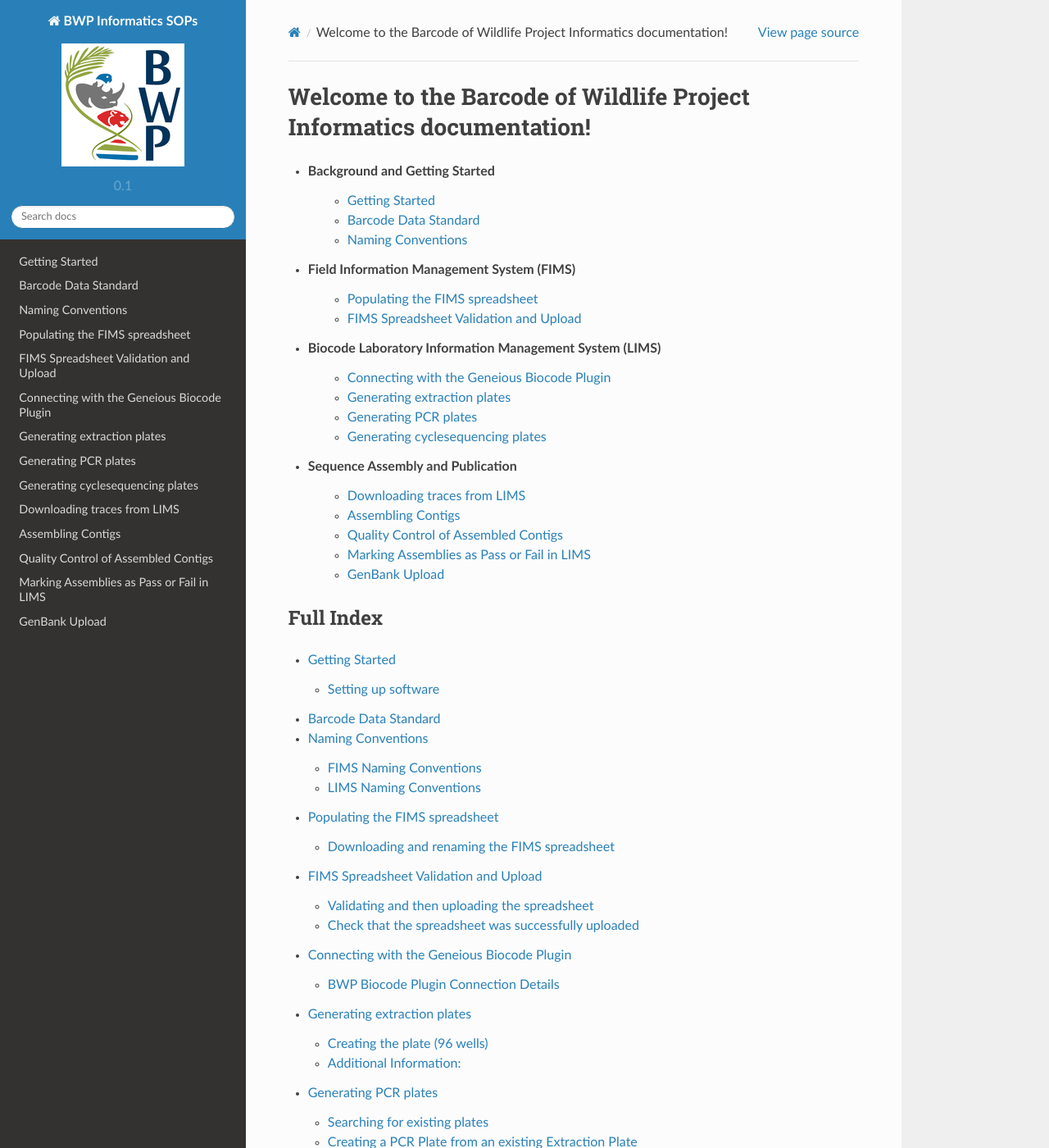
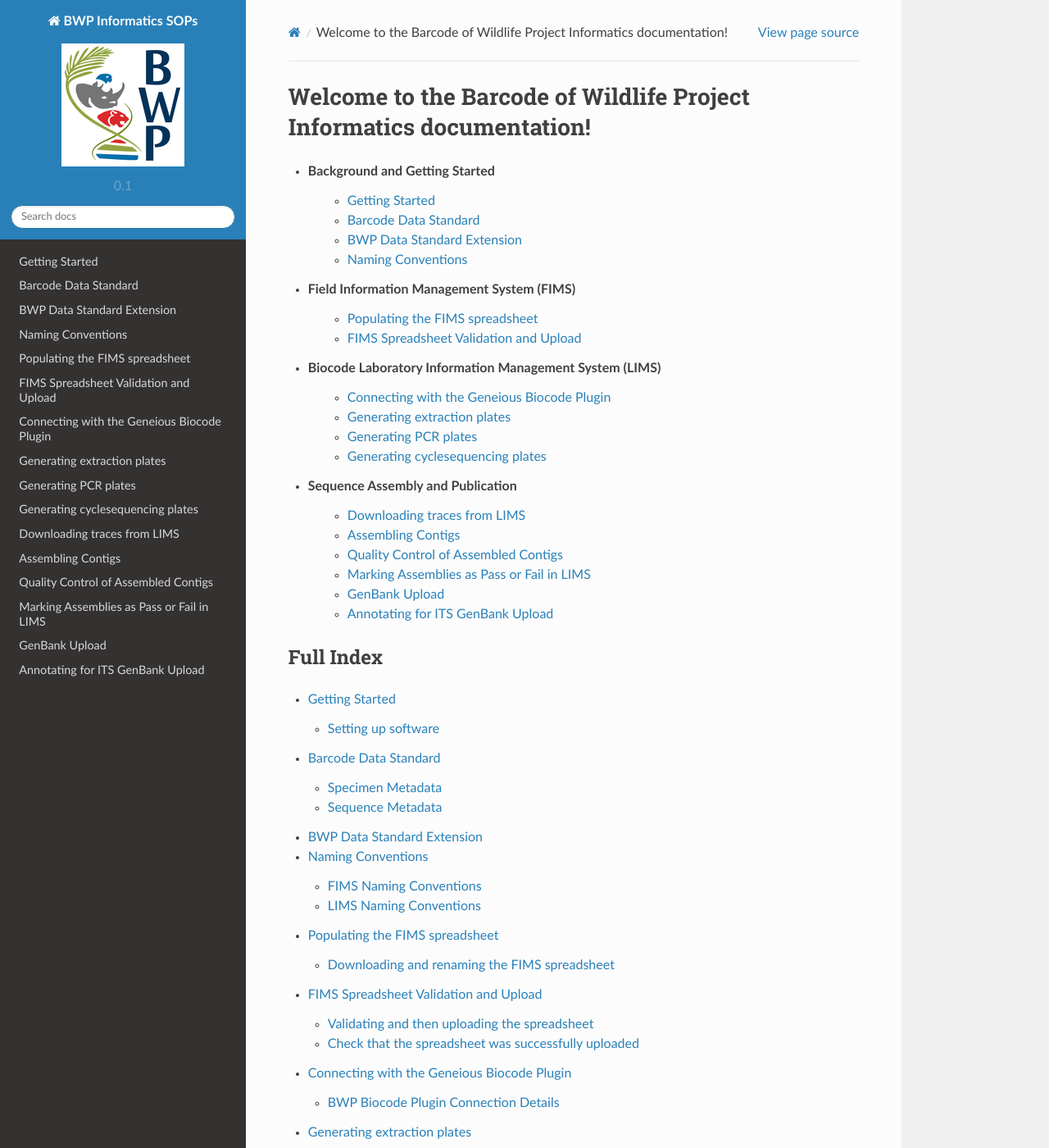
Before and after one commit to SIBarcodeNetwork/BWP-FIMS-and-LIMS, a Sphinx documentation site: the page built from Docs/index.rst, in a window 1280 px wide and 1400 px high. Shown: the whole window at 82% size. Built offline with Sphinx 7.4.7 and the Read the Docs theme 2.0.0, drawn with Linux system fonts in a browser that asks for light colours; some of the changed lines change nothing that is shown; some of the changed text lies outside the part shown.

Commit message:
added its annotation, and also new data standard split

```diff
--- /dev/null
+++ b/Docs/barcode_data_standard.rst
@@ -0,0 +1,64 @@
+Barcode Data Standard
+=====================
+
++----------------------------------------+---------------------+------------------------------+
+| **Specimen Metadata**                                                                       |
++========================================+=====================+==============================+
+| | **Text from Standard**               | **GenBank Field**   | **Required or Recommended?** |
++----------------------------------------+---------------------+------------------------------+
+| | "a unique identifier for the voucher | specimen_voucher    | Required                     |
+| | specimen using a structured field    |                     |                              |
+| | specified by CBOL and NCBI"          |                     |                              |
++----------------------------------------+---------------------+------------------------------+
+| | "the name of a formally described    | organism            | Required                     |
+| | species or a provisional label for   |                     |                              |
+| | an unpublished species"              |                     |                              |
++----------------------------------------+---------------------+------------------------------+
+| | "Country-Code using the controlled   | country             | Required                     |
+| | vocabulary used by GenBank"          |                     |                              |
++----------------------------------------+---------------------+------------------------------+
+| | "Latitude and longitude"             | lat_lon             | Strongly recommended         |
++----------------------------------------+---------------------+------------------------------+
+| | "Name of the identifier"             | identified_by       | Strongly recommended         |
++----------------------------------------+---------------------+------------------------------+
+| | "Name of the collector"              | collected_by        | Strongly recommended         |
++----------------------------------------+---------------------+------------------------------+
+| | "Date of collection"                 | collection_date     | Strongly recommended         |
++----------------------------------------+---------------------+------------------------------+
+| **Sequence Metadata**                                                                       |
++----------------------------------------+---------------------+------------------------------+
+| | **Text from Standard**               | **GenBank Field**   | **Required or Recommended?** |
++----------------------------------------+---------------------+------------------------------+
+| | "Come from a gene region             | gene                | Required                     |
+| | accepted by CBOL as an effective     |                     |                              |
+| | barcode" ... "Include the name of    |                     |                              |
+| | the region used"                     |                     |                              |
++----------------------------------------+---------------------+------------------------------+
+| | "the sequences of all forward and    | PCR_primers         | Required                     |
+| | reverse primers used"                |                     |                              |
++----------------------------------------+---------------------+------------------------------+
+| | "the names of the forward and        | PCR_primers         | Strongly recommended         |
+| | reverse primers"                     |                     |                              |
++----------------------------------------+---------------------+------------------------------+
+| | "trace files for the forward and     | NCBI Trace Archive  | Required                     |
+| | reverse sequencing runs              |                     |                              |
+| | submitted to the NCBI Trace          |                     |                              |
+| | Archive or the Ensembl Trace         |                     |                              |
+| | Server"                              |                     |                              |
++----------------------------------------+---------------------+------------------------------+
+| | "at least 75% contiguous, high       | nucleotide_sequence | Required                     |
+| | quality bases from within the        |                     |                              |
+| | approved barcode region"             |                     |                              |
++----------------------------------------+---------------------+------------------------------+
+
+Specimen Metadata
+-----------------
+
+Collection Metadata
+~~~~~~~~~~~~~~~~~~~
+
+Voucher Metadata
+~~~~~~~~~~~~~~~~
+
+Sequence Metadata
+-----------------
--- /dev/null
+++ b/Docs/bwp_data_standard.rst
@@ -0,0 +1,2 @@
+BWP Data Standard Extension
+===========================
--- a/Docs/data_standard.rst
+++ /dev/null
@@ -1,53 +0,0 @@
-Barcode Data Standard
-=====================
-
-It is important for us to remember what the goal of this project is -- the construction of a high quality DNA barcode reference library of endangered species. The "books" in this library are GenBank records with the "BARCODE" keyword. The Barcode Data Standard was created over 10 years ago to ensure not only high quality sequences from approved barcoding regions, but that they are associated with complete, traceable voucher specimens. You can read the full text of the Data Standard here: http://www.barcodeoflife.org/content/resources/standards-and-guidelines.
-
-
-.. image:: /images/data_standard_link.png
-  :align: center
-
-The BARCODE Data Standard specifies **required** and **recommended** pieces of metadata, which can be split into:
-
-* specimen metadata and
-* sequence metadata
-
-+----------------------------------+--------+------------------------------------------------------+--------------------+-----------+
-| GenBank Field                    | Source | FIMS Field                                           | BARCODE Level      | BWP Level |
-+==================================+========+======================================================+====================+===========+
-| specimen_voucher                 | FIMS   | voucherID                                            | Required           | Required  |
-+----------------------------------+--------+------------------------------------------------------+--------------------+-----------+
-| organism                         | FIMS   | scientificName                                       | Required           | Required  |
-+----------------------------------+--------+------------------------------------------------------+--------------------+-----------+
-| country                          | FIMS   | (locality OR state) AND countryOrOcean               | Required           | Required  |
-+----------------------------------+--------+------------------------------------------------------+--------------------+-----------+
-| lat_lon                          | FIMS   | decimalLatitude AND decimalLongitude                 | Highly recommended | Required  |
-+----------------------------------+--------+------------------------------------------------------+--------------------+-----------+
-| identified_by                    | FIMS   | identifiedBy                                         | Highly recommended | Required  |
-+----------------------------------+--------+------------------------------------------------------+--------------------+-----------+
-| collected_by                     | FIMS   | collectedBy                                          | Highly recommended | Required  |
-+----------------------------------+--------+------------------------------------------------------+--------------------+-----------+
-| collection_date                  | FIMS   | Collection Date                                      | Highly recommended | Required  |
-+----------------------------------+--------+------------------------------------------------------+--------------------+-----------+
-| basisOfID                        | FIMS   | basisOfID                                            | Not mentioned      | Required  |
-+----------------------------------+--------+------------------------------------------------------+--------------------+-----------+
-| typeStatus                       | FIMS   | typeStatus                                           | Not mentioned      | Required  |
-+----------------------------------+--------+------------------------------------------------------+--------------------+-----------+
-| identificationDate               | FIMS   | dayIdentified AND monthIdentified AND yearIdentified | Not mentioned      | Required  |
-+----------------------------------+--------+------------------------------------------------------+--------------------+-----------+
-| identificationConfidence         | FIMS   | identificationConfidence                             | Not mentioned      | Required  |
-+----------------------------------+--------+------------------------------------------------------+--------------------+-----------+
-| chainOfCustody                   | FIMS   | chainOfCustody                                       | Not mentioned      | Required  |
-+----------------------------------+--------+------------------------------------------------------+--------------------+-----------+
-| PCR_primers [fwd_seq, rev_seq]   | LIMS   | Forward Primer Sequence, Reverse Primer Sequence     | Required           | Required  |
-+----------------------------------+--------+------------------------------------------------------+--------------------+-----------+
-| PCR_primers [fwd_name, rev_name] | LIMS   | Forward Primer Name, Reverse Primer Name             | Highly recommended | Required  |
-+----------------------------------+--------+------------------------------------------------------+--------------------+-----------+
-| gene                             | LIMS   | Locus                                                | Required           | Required  |
-+----------------------------------+--------+------------------------------------------------------+--------------------+-----------+
-| nucleotide_sequence              | LIMS   | Your Sequence                                        | Required           | Required  |
-+----------------------------------+--------+------------------------------------------------------+--------------------+-----------+
-| Traces                           | LIMS   | Your Traces                                          | Required           | Required  |
-+----------------------------------+--------+------------------------------------------------------+--------------------+-----------+
-
-Here is an example GenBank record with all BARCODE Required and Highly Recommended fields in correct formats: http://www.ncbi.nlm.nih.gov/nuccore/AB576656
--- a/Docs/index.rst
+++ b/Docs/index.rst
@@ -3,7 +3,8 @@
 
 * **Background and Getting Started**
 	* :doc:`setup_software`
-	* :doc:`data_standard`
+	* :doc:`barcode_data_standard`
+	* :doc:`bwp_data_standard`
 	* :doc:`conventions`
 * **Field Information Management System (FIMS)**
 	* :doc:`fims_spreadsheet_pop`
@@ -19,6 +20,7 @@
 	* :doc:`sequence_qc`
 	* :doc:`mark_pass`
 	* :doc:`gb_upload`
+	* :doc:`its_annotation`
 
 Full Index
 ----------
@@ -27,7 +29,8 @@
 	:maxdepth: 2
 
 	setup_software
-	data_standard
+	barcode_data_standard
+	bwp_data_standard
 	conventions
 	fims_spreadsheet_pop
 	fims_spreadsheet_val
@@ -40,3 +43,4 @@
 	sequence_qc
 	mark_pass
 	gb_upload
+	its_annotation
--- /dev/null
+++ b/Docs/its_annotation.rst
@@ -0,0 +1,75 @@
+Annotating for ITS GenBank Upload
+=================================
+
+Since ITS1 and ITS2 are not genes and do not encode proteins, you cannot use the automated "Add Gene & CDS features" button. You are going to have to individually annotate each sequence.
+
+Here are a couple of example ITS records that show what we will be trying to achieve: http://www.ncbi.nlm.nih.gov/nuccore/JN253283
+and http://www.ncbi.nlm.nih.gov/nuccore/KT960182
+
+Adding the Annotation
+---------------------
+
+To annotate an assembly, make sure you are on the Contig View tab, and click select the consensus sequence by clicking the Consensus label.
+
+.. figure:: /images/annotating_consensus.png
+  :align: center
+  :target: /en/latest/_images/annotating_consensus.png
+
+Once the consensus sequence is selected, click the "Add/Edit Annotation" button.
+
+.. figure:: /images/add_annotation_button.png
+  :align: center
+  :target: /en/latest/_images/add_annotation_button.png
+
+This will bring up the "Add annotation" window.
+In the Name box, enter any name that describes this annotation. For this example, I named it "ITS2 Annotation". For Type, select "Misc_RNA". Then make sure that Track is "No Track", and select "Undirected" for Direction.
+
+In the Properties section, click the Add button to bring up the "Add Property" window.
+For "Name", enter "product", and for "Value" enter "internal transcribed spacer 2". Click OK.
+
+.. figure:: /images/annotation_add_property.png
+  :align: center
+  :target: /en/latest/_images/annotation_add_property.png
+
+Finally, in the Intervals section, select the number range that is already there, and click "Edit". Make sure that both the "Truncated left end" and "Truncated right end" options are selected. Click OK.
+
+Your completed window should now look like this:
+
+.. figure:: /images/add_annotation_window.png
+  :align: center
+  :target: /en/latest/_images/add_annotation_window.png
+
+Click OK, and the ITS2 annotation will be added to the consensus portion of the assembly.
+
+.. figure:: /images/annotating_consensus.png
+  :align: center
+  :target: /en/latest/_images/annotating_consensus.png
+
+The annotation has been added to the consensus sequence, however it extends beyond the region of the trimmed sequence. We will need to shorten it on both ends. Zoom in on the sequence using the Magnifying glass "+" button, and scroll to the left end of the sequence.
+
+Drag the end of the annotation so that it lines up with the end of the trimmed consensus sequence.
+
+.. figure:: /images/annotation_before_drag.png
+  :align: center
+  :target: /en/latest/_images/annotation_before_drag.png
+
+The left end of the annotation should now look like this:
+
+.. figure:: /images/annotation_after_drag.png
+  :align: center
+  :target: /en/latest/_images/annotation_after_drag.png
+
+Repeat the annotation trimming procedure on the right side.
+
+Finally, click the Save button to save this Annotation.
+
+Submitting Annotated Sequences to GenBank
+-----------------------------------------
+
+Make sure to follow this manual annotation procedure for all of the ITS sequences you will be submitting to GenBank.
+
+To submit to GenBank, follow the same procedure detailed here: http://bwp-informatics.readthedocs.org/en/latest/gb_upload.html, with the following changes:
+
+- In the "Field Mapping" section, Genetic Location should be "Genomic"
+- Rather than selecting "Add Gene & CDS features using fields", select the option above it: "Include Features/Annotations". This will ensure the ITS Annotation you just added will be submitted with the sequence. Make sure that "Also include annotations in tracks" is NOT selected.
+- In the Traces tab, select "TARGETED LOCUS" for "Experimental Strategy". All other selections will stay the same.
```
Also changed, not shown: Docs/images/add_annotation_button.png (added), Docs/images/add_annotation_window.png (added), Docs/images/annotating_consensus.png (added), Docs/images/annotation_add_property.png (added), Docs/images/annotation_after_drag.png (added), Docs/images/annotation_before_drag.png (added), Docs/images/annotation_interval.png (added).
